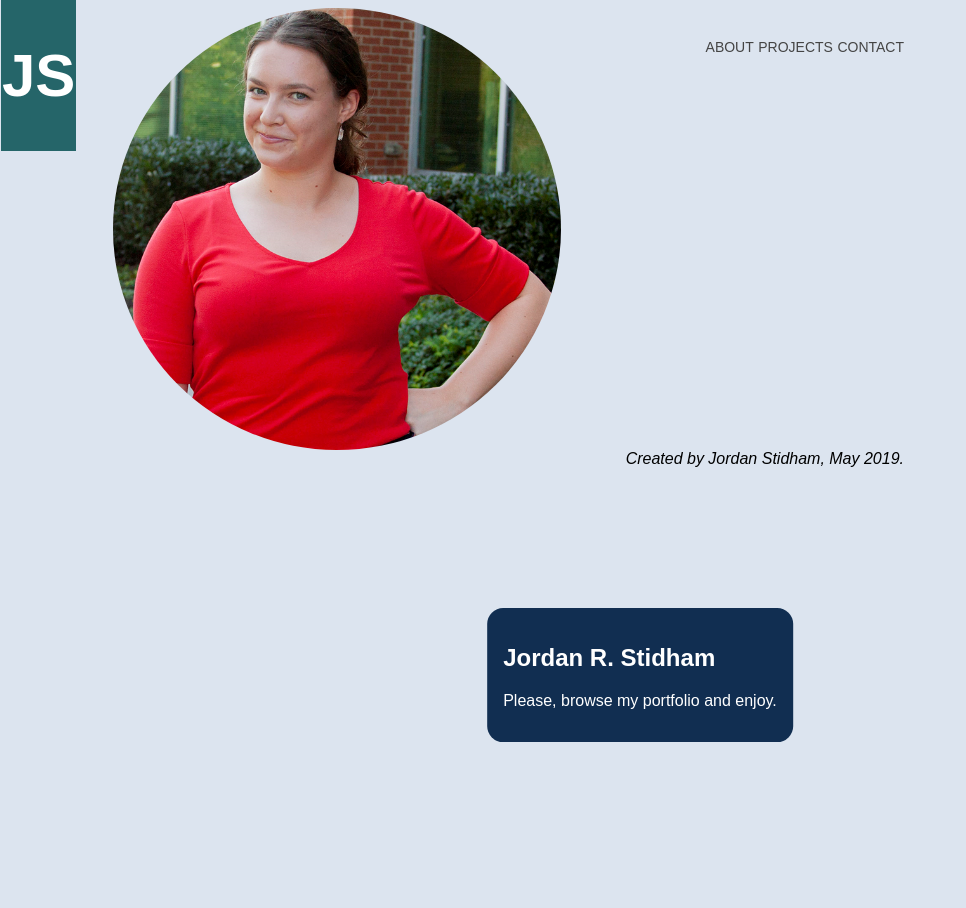
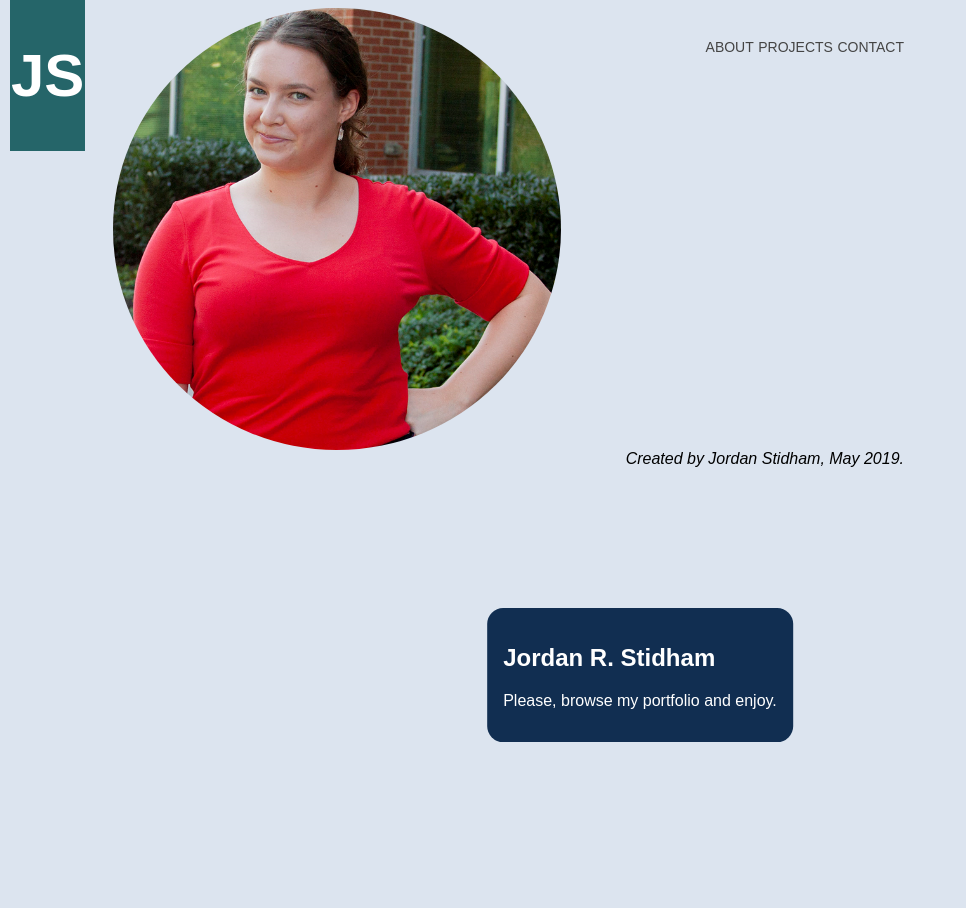
Before and after one commit to jordanstidham/PORTFOLIO, a Jekyll site: the page built from README.md, in a window 1280 px wide. Shown: the whole page, without its empty margins (0-966 px from the left). Built offline with Jekyll 4.4.1, drawn with Linux system fonts in a browser that asks for light colours; our own code applies the rules of GitHub Pages for plain Markdown files.

Commit message:
Update main.css

```diff
--- a/css/main.css
+++ b/css/main.css
@@ -16,7 +16,7 @@ body {
     text-align: center;
     padding: 1px 1px 1px 1px;
     position: absolute;
-    left: 1px;
+    left: 10px;
     top: 0;
 }
 
```
